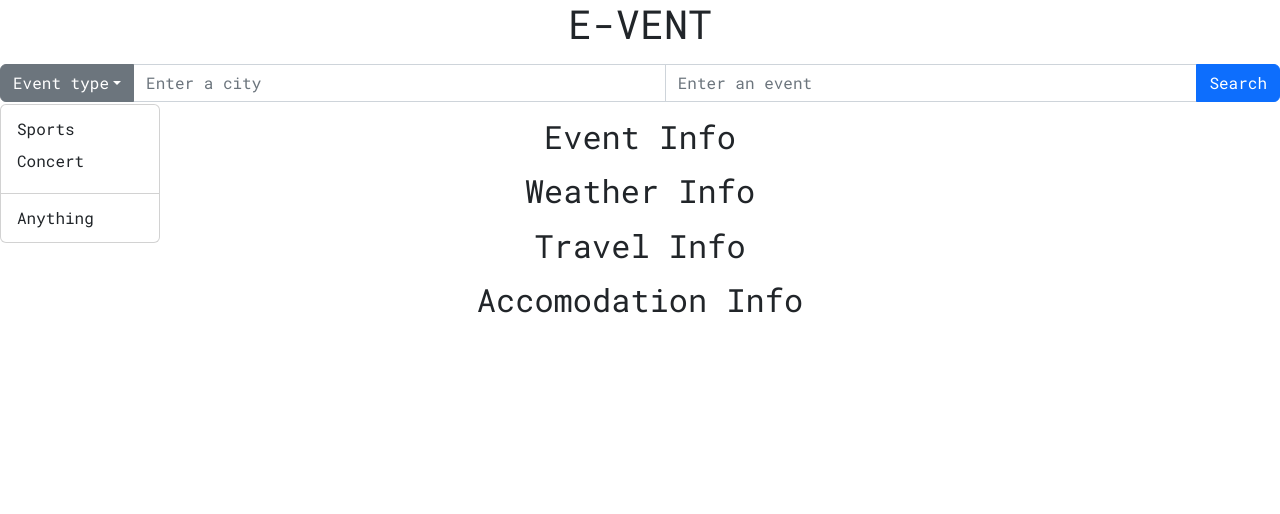
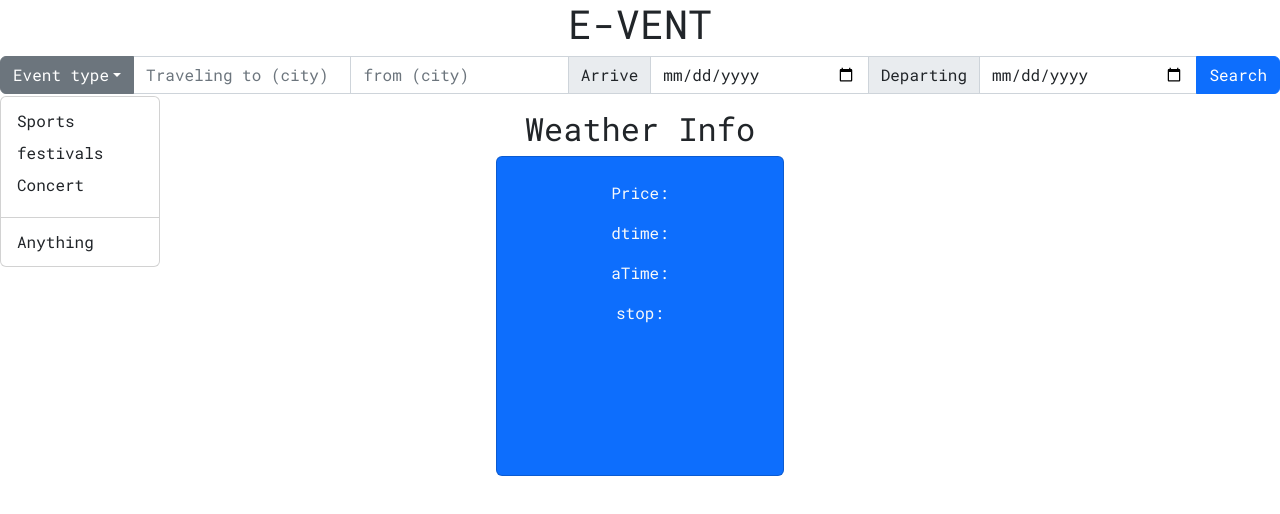
Before and after one commit to team3-event/e-vents, a React (Create React App) app: page / in a window 1280 px wide. Both pictures are taken after a click on the button "Event type". Shown: the top 514 px of the page. Built offline with nearby package versions, Linux system fonts and the light colour scheme.

Commit message:
got all queries showing on front end. MVP is complete

```diff
--- a/src/components/Accomodation.js
+++ b/src/components/Accomodation.js
@@ -1,19 +1,43 @@
 import React from "react";
+import Card from "react-bootstrap/Card"
+import Row from "react-bootstrap/Row"
+import axios from "axios";
 
 
 
 class Accomodation extends React.Component {
-    constructor() {
-        super()
-        this.state = {
-
-        }
-    }
 
     render() {
         return (
             <div>
-              <h2>Accomodation Info</h2>
+                <Row>
+                {this.props.queryData.map(hotel =>
+
+                <Card key={hotel.name} bg="primary" text="light" style={{height:"20rem", width: '18rem' }}>
+                    <AccomodationCards  name={hotel.name} price={hotel.bestPrice}/>
+                </Card>)}
+                </Row>
+
+
+
+            </div>
+        )
+    }
+}
+
+
+
+class AccomodationCards extends React.Component {
+
+    render() {
+        return (
+            <div>
+                <Card.Body>
+                    <Card.Title>{this.props.name}</Card.Title>
+                    <Card.Text>
+                    Price: {this.props.price.price1}
+                    </Card.Text>
+                </Card.Body>
             </div>
         )
     }
--- a/src/components/EventInfo.js
+++ b/src/components/EventInfo.js
@@ -1,19 +1,48 @@
 import React from "react";
+import Card from "react-bootstrap/Card"
+import Row from "react-bootstrap/Row"
+import axios from "axios";
+import Button from "react-bootstrap/Button"
 
 
 
 class EventInfo extends React.Component {
-    constructor() {
-        super()
-        this.state = {
-
-        }
-    }
 
     render() {
         return (
             <div>
-              <h2>Event Info</h2>
+                <Row>
+                    {this.props.queryData.map(event =>
+
+                        <Card key={event.name} bg="primary" text="light" style={{ height: "20rem", width: '18rem' }}>
+                            <EventCards name={event.title} startDate={event.startDate} startTime={event.startTime} endDate={event.endDate} endTime={event.endTime} description={event.description} address={event.address} price={event.bestPrice} />
+                        </Card>)}
+                </Row>
+
+
+
+            </div>
+        )
+    }
+}
+
+
+
+class EventCards extends React.Component {
+
+    render() {
+        return (
+            <div>
+                <Card.Body>
+                    <Card.Title>{this.props.name}</Card.Title>
+                    <Card.Text>{this.props.startDate}</Card.Text>
+                    <Card.Text>{this.props.startTime}</Card.Text>
+                    <Card.Text>{this.props.endDate}</Card.Text>
+                    <Card.Text>{this.props.endTime}</Card.Text>
+                    <Card.Text>{this.props.description}</Card.Text>
+                    <Card.Text>{this.props.address}</Card.Text>
+                    <Button></Button>
+                </Card.Body>
             </div>
         )
     }
--- a/src/components/Main.css
+++ b/src/components/Main.css
@@ -1,5 +1,6 @@
 div {
     text-align: center;
     margin-bottom: 1rem;
+    margin: auto;
     font-family: 'Roboto Mono', monospace;
 }
--- a/src/components/Main.js
+++ b/src/components/Main.js
@@ -11,28 +11,71 @@ import EventInfo from "./EventInfo";
 
 
 
+
 class Main extends React.Component {
     constructor() {
         super()
         this.state = {
-            eventData: {}
+            url: "http://localhost:3001",
+            queryData: {},
+            hotelData: [],
+            flightData: {},
+            eventData: []
+
         }
     }
 
-    handleQueryResponse = (response) => {
-    this.setState({eventData: response})
-}
+
+
+    handleQuery = async (userQuery) => {
+        await this.setState({ queryData: userQuery });
+        // await this.getHotelData();
+        // await this.getFlightData();
+        await this.getEventData();
+
+
+    }
+
+    getHotelData = async () => {
+        try {
+            const response = await axios.get(`${this.state.url}/hotels?city=${this.state.queryData.arrivingCity}`, this.state.queryData.arrivingCity)
+            this.setState({ hotelData: response.data })
+        } catch (e) {
+            console.log(e)
+        }
+    }
+
+    getFlightData = async () => {
+        try {
+            const response = await axios.get(`${this.state.url}/flights?eventType=${this.state.queryData.dropDown}&depLocation=${this.state.queryData.departingCity}&arrLocation=${this.state.queryData.arrivingCity}&fromDate=${this.state.queryData.startDate}&toDate=${this.state.queryData.endDate}`)
+            console.log(response.data)
+            this.setState({ flightData: response.data})
+        } catch (e) {
+            console.log(e)
+        }
+    }
+
+    getEventData = async () => {
+        try {
+            const response = await axios.get(`${this.state.url}/events?eventType=${this.state.queryData.dropDown}&depLocation=${this.state.queryData.departingCity}&arrLocation=${this.state.queryData.arrivingCity}&fromDate=${this.state.queryData.startDate}&toDate=${this.state.queryData.endDate}`)
+            console.log(response.data)
+            this.setState({ eventData: response.data})
+        } catch (e) {
+            console.log(e)
+        }
+    }
 
 
     render() {
+        console.log(this.state.flightData);
         return (
             <div>
-                <Header/>
-                <Query passResponse={this.handleQueryResponse}/>
-                <EventInfo/>
-                <Weather/>
-                <Travel/>
-                <Accomodation/>
+                <Header />
+                <Query passQuery={this.handleQuery} />
+                <EventInfo queryData={this.state.eventData} />
+                <Weather />
+                <Travel price={this.state.flightData.total} url={this.state.flightData.bookingUrl} dTime={this.state.flightData.departureTime} aTime={this.state.flightData.arrivalTime} stop={this.state.flightData.stopOverCount}/>
+                <Accomodation queryData={this.state.hotelData} />
             </div>
         )
     }
--- a/src/components/Query.js
+++ b/src/components/Query.js
@@ -6,39 +6,46 @@ import Dropdown from 'react-bootstrap/Dropdown';
 import DropdownButton from 'react-bootstrap/DropdownButton';
 import axios from 'axios'
 
-let url = "http://localhost:3001"
+
+
 class Query extends React.Component {
     constructor(props) {
         super(props);
         this.state = {
-            city: '',
-            event: '',
-            dropdown: 'Event type'
+            arrivingCity: '',
+            departingCity: '',
+            startDate: '',
+            endDate: '',
+            dropDown: 'Event type'
         }
     }
 
     handleChangeCity = (e) => {
         let { value } = e.target;
-        this.setState({ city: value })
+        this.setState({ arrivingCity: value })
 
     }
-    handleChangeEvent = (e) => {
+    handleChangeDepartingCity = (e) => {
         let { value } = e.target;
-        this.setState({ event: value })
+        this.setState({ departingCity: value })
 
     }
+    handleChangeStartDate =(e) => {
+        let { value } = e.target;
+        this.setState({ startDate: value })
+    }
+    handleChangeEndDate =(e) => {
+        let { value } = e.target;
+        this.setState({ endDate: value })
+    }
     handleSubmit = (e) => {
-        let Citysearch = this.state.city;
-        let Eventsearch = this.state.event;
-        axios.get(`${url}/events?city=${Citysearch}&event=${Eventsearch}&eventType=${this.state.dropdown}`, Citysearch).then(response => {
-            this.props.passResponse(response);
-            //this.props.passResponse(res)
-        })
+        // console.log(this.state)
+      this.props.passQuery(this.state)
 
     }
 
     dropdown = (e) => {
-        this.setState({ dropdown: e.target.name });
+        this.setState({ dropDown: e.target.name });
     }
 
     render() {
@@ -49,17 +56,24 @@ class Query extends React.Component {
 
                 <DropdownButton
                     variant="outline-secondary"
-                    title={`${this.state.dropdown}`}
+                    title={`${this.state.dropDown}`}
                     id="event-selection"
                 >
-                    <Dropdown.Item onClick={this.dropdown} name="Sports" >Sports</Dropdown.Item>
-                    <Dropdown.Item onClick={this.dropdown} name="Concert" >Concert</Dropdown.Item>
-                    <Dropdown.Item onClick={this.dropdown} name="Sports" ></Dropdown.Item>
+                    <Dropdown.Item onClick={this.dropdown} name="sports" >Sports</Dropdown.Item>
+                    <Dropdown.Item onClick={this.dropdown} name="festivals" >festivals</Dropdown.Item>
+                    <Dropdown.Item onClick={this.dropdown} name="concerts" >Concert</Dropdown.Item>
+                    <Dropdown.Item onClick={this.dropdown} name="any" ></Dropdown.Item>
                     <Dropdown.Divider />
                     <Dropdown.Item href="#">Anything</Dropdown.Item>
                 </DropdownButton>
-                <Form.Control onChange={this.handleChangeCity} type="text" placeholder="Enter a city" aria-label="Text input with dropdown button" />
-                <Form.Control onChange={this.handleChangeEvent} type="text" placeholder="Enter an event" aria-label="Text input with dropdown button" />
+
+
+                <Form.Control onChange={this.handleChangeCity} type="text" placeholder="Traveling to (city)" aria-label="Text input with dropdown button" />
+                <Form.Control className="w-30" onChange={this.handleChangeDepartingCity} type="text" placeholder="from (city)" aria-label="Text input with dropdown button" />
+                <InputGroup.Text>Arrive</InputGroup.Text><Form.Control type="date" id="start" onChange={this.handleChangeStartDate} label="trip start" name="trip-start" min="2022-08-01" max="2023-08-01" />
+                <InputGroup.Text>Departing</InputGroup.Text><Form.Control type="date" id="end" onChange={this.handleChangeEndDate} name="trip-end" min="2022-08-01" max="2023-08-01" />
+
+
                 <Button onClick={this.handleSubmit} type='button'>Search</Button>
             </InputGroup>
 
--- a/src/components/Travel.js
+++ b/src/components/Travel.js
@@ -1,22 +1,33 @@
 import React from "react";
-
+import Row from "react-bootstrap/Row"
+import Card from "react-bootstrap/Card"
 
 
 class Travel extends React.Component {
-    constructor() {
-        super()
-        this.state = {
-
-        }
-    }
 
     render() {
         return (
             <div>
-              <h2>Travel Info</h2>
+                <Row>
+                <Card  bg="primary" text="light" style={{height:"20rem", width: '18rem' }}>
+                    <Card.Body>
+                    <Card.Title>{this.props.name}</Card.Title>
+                    <Card.Text>
+                    Price: {this.props.price}
+                    </Card.Text>
+                    <Card.Text>dtime: {this.props.dTime}</Card.Text>
+                    <Card.Text>aTime: {this.props.aTime}</Card.Text>
+                    <Card.Text>stop: {this.props.stop}</Card.Text>
+
+                 </Card.Body>
+
+                </Card>
+                </Row>
+
+
+
             </div>
         )
     }
 }
-
 export default Travel;
```
